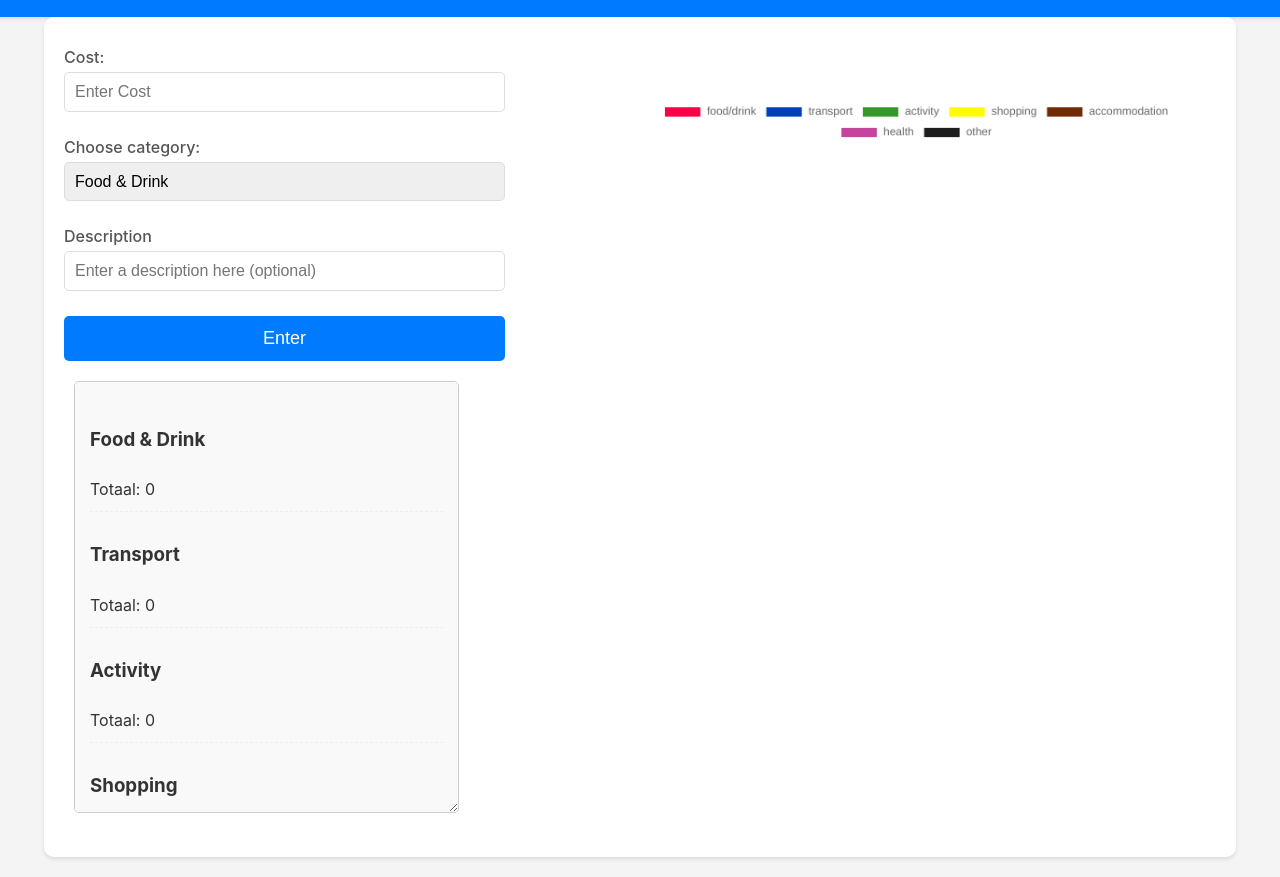
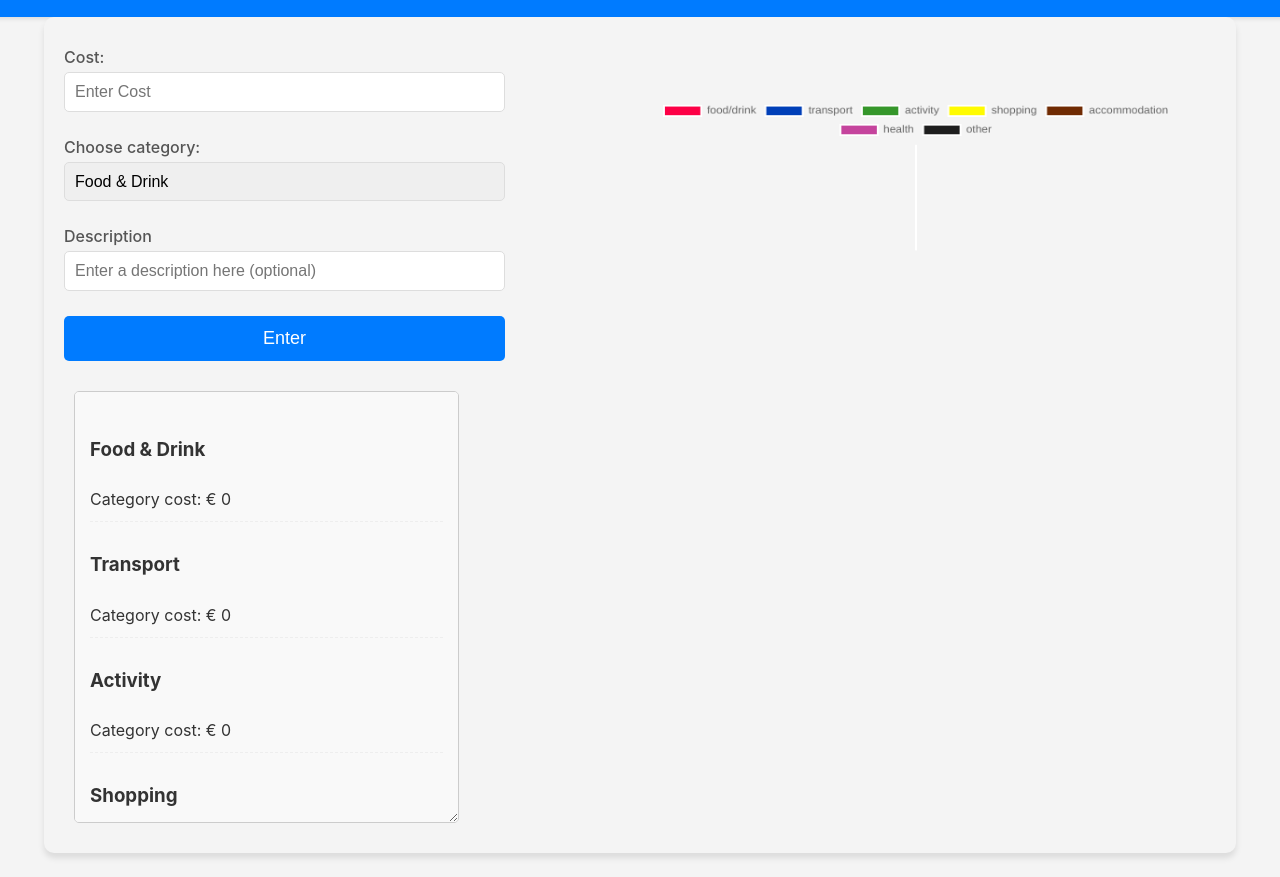
Before and after one commit to RenelikesCats/Travel-Expense-Tracker-webApp, a website: page index.html in a window 1280 px wide. Shown: the part 52-929 px from the top of the page. Drawn offline with nearby package versions, Linux system fonts and the light colour scheme.

Commit message:
favicon added, html language fix, total cost implemented

```diff
--- a/index.html
+++ b/index.html
@@ -4,7 +4,9 @@
     <meta charset="UTF-8">
     <title>Travel Expense</title>
     <link rel="stylesheet" href="style.css">
+    <link rel="icon" type="image/x-icon" href="/images/plane.png">
     <script src="index.js" defer></script>
+
 </head>
 <body>
 <header>
@@ -35,34 +37,40 @@
         <section id="category-section">
             <div id="category-list">
                 <div id="food/drink">
-                    <h3> Food &amp; Drink</h3> <span>Totaal:</span>
+                    <h3> Food &amp; Drink</h3> <span></span>
                 </div>
                 <div id="transport">
-                    <h3>Transport</h3>  <span>Totaal: </span>
+                    <h3>Transport</h3>  <span> </span>
                 </div>
                 <div id="activity">
-                    <h3>Activity</h3>  <span>Totaal: </span>
+                    <h3>Activity</h3>  <span></span>
                 </div>
                 <div id="shopping">
-                    <h3>Shopping </h3> <span>Totaal: </span>
+                    <h3>Shopping </h3> <span></span>
                 </div>
                 <div id="accommodation">
-                    <h3> Accommodation </h3> <span>Totaal: </span>
+                    <h3> Accommodation </h3> <span></span>
                 </div>
                 <div id="health">
-                    <h3> Health </h3> <span>Totaal: </span>
+                    <h3> Health </h3> <span></span>
                 </div>
                 <div id="other">
-                    <h3> Other </h3> <span>Totaal: </span>
+                    <h3> Other </h3> <span></span>
                 </div>
             </div>
         </section>
 
     </div>
+    <div id="chart-container">
+        <canvas id="myChart"></canvas>
+        <span id="total-cost"> </span>
+    </div>
 
-    <canvas id="myChart"></canvas>
+
+
 
 </main>
+
 <script src="https://cdnjs.cloudflare.com/ajax/libs/Chart.js/2.9.4/Chart.js"></script>
 </body>
 </html>
--- a/index.js
+++ b/index.js
@@ -2,6 +2,7 @@
 const categories = document.getElementById("category");
 const enterBtn = document.getElementById("submit-btn");
 const costInp = document.getElementById("costInp");
+const totalcost = document.getElementById("total-cost");
 const xValues = ["food/drink", "transport", "activity", "shopping", "accommodation", "health", "other"];
 let selectedCategory = 0;
 const barColors = [
@@ -20,6 +21,10 @@ document.addEventListener("DOMContentLoaded", () => {
     if (costValues === null) {
         costValues = [0, 0, 0, 0, 0, 0, 0];
         localStorage.setItem("costValues", JSON.stringify(costValues));
+    }
+    else {
+        const total = costValues.reduce((i, j) => i + j);
+        totalcost.textContent = `Total cost € ${total}`;
     }
     chart = makeChart();
     for (let i = 0; i < 7; i++) {
@@ -44,6 +49,8 @@ enterBtn.addEventListener("click", () => {
         localStorage.setItem("costValues", JSON.stringify(storedCostValues));
         const divEl = document.getElementById(`${xValues[selectedCategory]}`);
         processCategoryListValues(divEl, storedCostValues[selectedCategory]);
+        const total = storedCostValues.reduce((i, j) => i + j);
+        totalcost.textContent = `Total cost € ${total}`;
         costInp.value = "";
     }
     else {
@@ -51,7 +58,7 @@ enterBtn.addEventListener("click", () => {
     }
 });
 function processCategoryListValues(divEl, cost) {
-    divEl.children[1].textContent = `Totaal: ${cost}`;
+    divEl.children[1].textContent = `Category cost: € ${cost}`;
 }
 function makeChart() {
     return new Chart("myChart", {
@@ -69,3 +76,8 @@ function getLocalStorageData() {
     const data = localStorage.getItem("costValues");
     return data ? JSON.parse(data) : null;
 }
+costInp.addEventListener("keypress", (event) => {
+    if (event.key == "Enter") {
+        enterBtn.click();
+    }
+});
--- a/style.css
+++ b/style.css
@@ -30,12 +30,12 @@ main {
     align-items: flex-start;
     padding: 20px;
     width: 90%;
-    height: 100vh;
+    height:100%;
     max-width: 1200px;
-    background-color: white;
+    background-color: #f4f4f4;
     border-radius: 10px;
-    box-shadow: 0 2px 4px rgba(0, 0, 0, 0.1);
-    margin-bottom: 20px;
+    box-shadow: 0 5px 6px rgba(0, 0, 0, 0.1);
+    margin-bottom: 20px;;
 }
 
 label {
@@ -108,8 +108,7 @@ button:hover {
 
 
 #category-section {
-    margin-left: 10px;
-    margin-top: 20px;
+    margin: 30px 0 10px 10px;
     padding: 15px;
     border: 1px solid #ccc;
     border-radius: 5px;
@@ -118,6 +117,7 @@ button:hover {
     width: 80%;
     overflow: auto;
     resize: both;
+
 
 }
 #category-list span{
@@ -136,6 +136,14 @@ button:hover {
     border-bottom: none;
 }
 
+#total-cost{
+    font-size: 1.3em;
+    display: block;
+    text-align: center;
+    text-shadow: 2px 2px #cfcfcf;
+    color: #424242;
+}
+
 .error{
     padding: 3px;
     color: red;
```
Also changed, not shown: index.ts (+19 -4 lines), images/plane.png (added).
